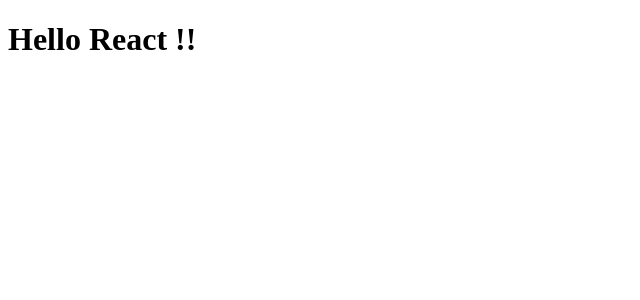
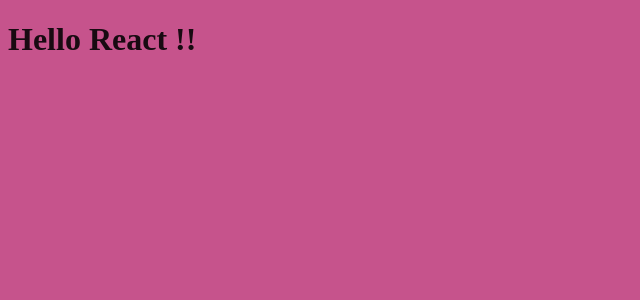
Before and after one commit to centinelaCode/webpack-react, a React app: page / in a window 1280 px wide. Shown: the top 300 px of the page, without its empty margins (0-640 px from the left). Built offline with nearby package versions, Linux system fonts and the light colour scheme.

Commit message:
[ADD] Se importan los styles y se crea un archivo de sass para prueba

```diff
--- a/src/components/App.js
+++ b/src/components/App.js
@@ -1,4 +1,5 @@
 import React from 'react';
+import '../styles/global.scss';
 
 const App = () => <h1>Hello React !!</h1>
 
--- /dev/null
+++ b/src/styles/global.scss
@@ -0,0 +1,7 @@
+$base-color: #c6538c;
+$color: rgba(black, 0.88);
+
+body {
+   background-color: $base-color;
+   color: $color;
+}
```
